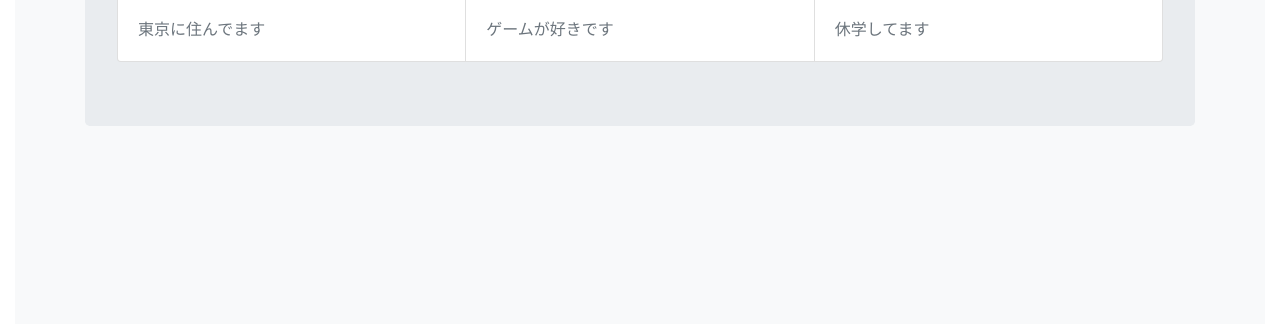
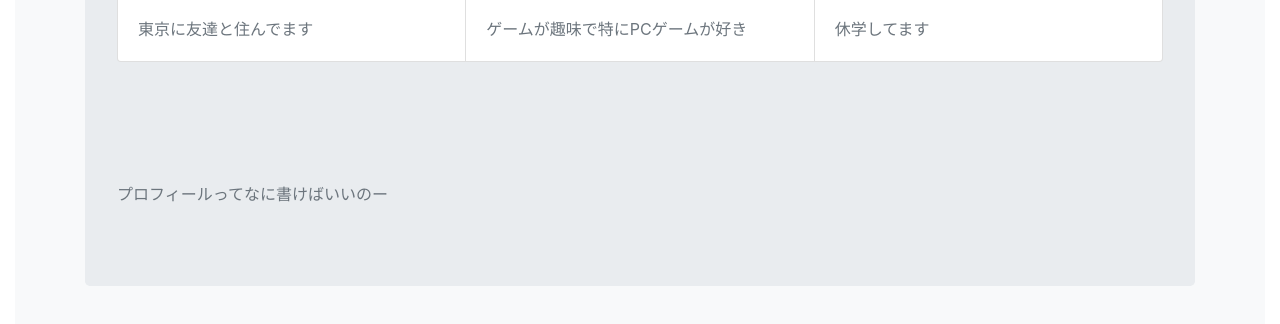
Before and after one commit to YotaArakawa/YotaArakawa.github.io, a plain HTML site: page index.html in a window 1280 px wide. Shown: the part 560-884 px from the top of the page. Drawn offline with Linux system fonts and the light colour scheme.

Commit message:
no message

```diff
--- a/index.html
+++ b/index.html
@@ -40,13 +40,13 @@ MyProfile
   <div class="card">
     <img src="https://free-japan-map.com/material/123-free-japan-map.jpg" class="card-img-top" alt="...">
     <div class="card-body">
-      <p class="card-text">東京に住んでます</p>
+      <p class="card-text">東京に友達と住んでます</p>
     </div>
   </div>
   <div class="card">
     <img src="https://www.silhouette-illust.com/wp-content/uploads/2016/11/16330-300x300.jpg" class="card-img-top" alt="...">
     <div class="card-body">
-      <p class="card-text">ゲームが好きです</p>
+      <p class="card-text">ゲームが趣味で特にPCゲームが好き</p>
     </div>
   </div>
   <div class="card">
@@ -56,6 +56,12 @@ MyProfile
     </div>
   </div>
 </div>
+</br>
+</br>
+</br>
+</br>
+</br>
+<p class="display-6">プロフィールってなに書けばいいのー</p>
 
 
 
```
